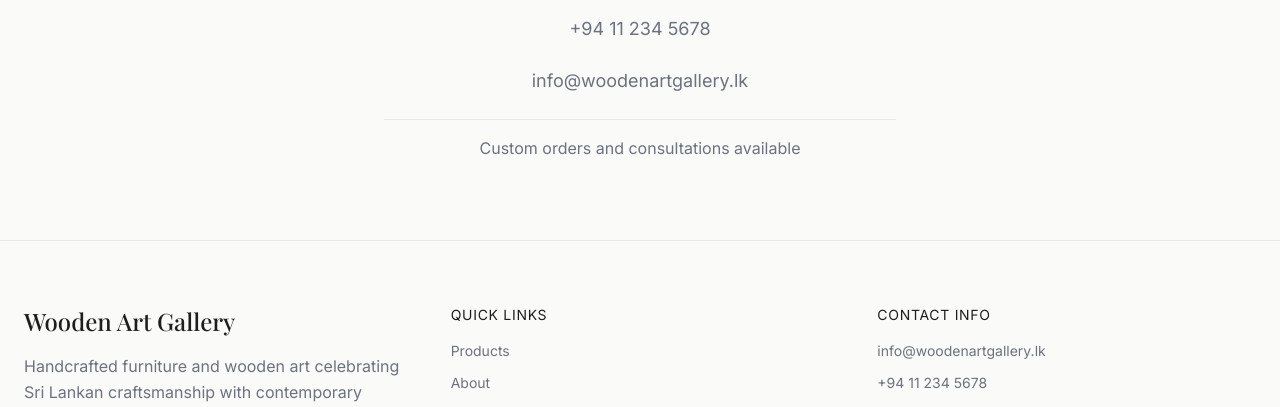
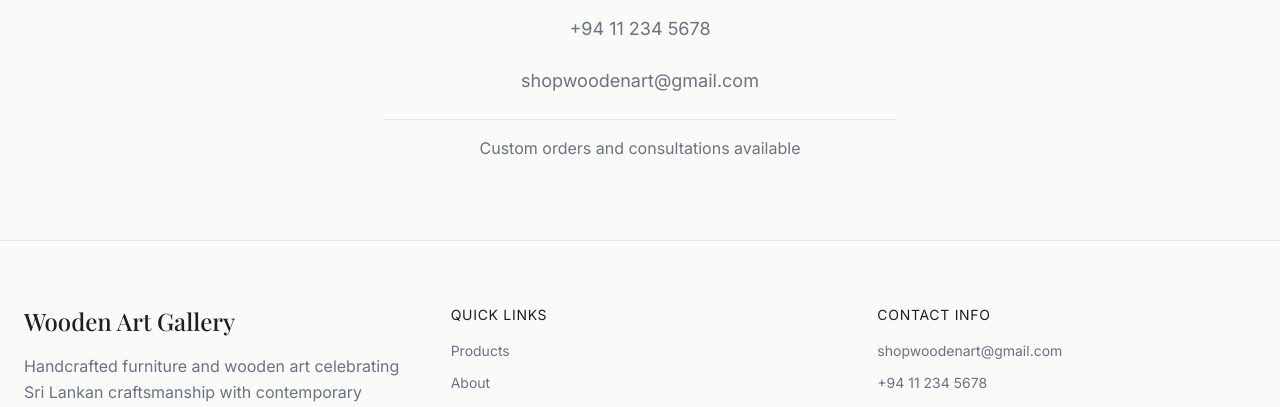
Before and after one commit to HimashaHerath/wooden-art, a Next.js app: page /about in a window 1280 px wide. Shown: the part 1723-2130 px from the top of the page. Built offline with nearby package versions, Linux system fonts and the light colour scheme.

Commit message:
chore: update site email address to shopwoodenart@gmail.com across all pages and configurations

```diff
--- a/src/app/[slug]/page.tsx
+++ b/src/app/[slug]/page.tsx
@@ -176,7 +176,7 @@ export default async function ProductPage({ params }: { params: Promise<{ slug:
                 Call to Enquire
               </a>
               <a
-                href="mailto:info@woodenartgallery.lk"
+                href="mailto:shopwoodenart@gmail.com"
                 className="inline-flex items-center justify-center gap-2 border border-border text-foreground font-sans text-sm px-6 py-3 rounded-md hover:border-accent hover:text-accent transition-polene min-h-[44px]"
               >
                 <Mail className="w-4 h-4" />
@@ -373,10 +373,10 @@ export default async function ProductPage({ params }: { params: Promise<{ slug:
                 </div>
                 <div>
                   <a
-                    href="mailto:info@woodenartgallery.lk"
+                    href="mailto:shopwoodenart@gmail.com"
                     className="text-muted-foreground hover:text-accent transition-polene"
                   >
-                    info@woodenartgallery.lk
+                    shopwoodenart@gmail.com
                   </a>
                 </div>
                 <div className="text-muted-foreground pt-2 border-t border-border">Island-wide delivery available</div>
--- a/src/app/about/page.tsx
+++ b/src/app/about/page.tsx
@@ -100,10 +100,10 @@ export default function AboutPage() {
                 </div>
                 <div>
                   <a
-                    href="mailto:info@woodenartgallery.lk"
+                    href="mailto:shopwoodenart@gmail.com"
                     className="text-muted-foreground hover:text-accent transition-polene text-lg"
                   >
-                    info@woodenartgallery.lk
+                    shopwoodenart@gmail.com
                   </a>
                 </div>
                 <div className="text-muted-foreground pt-4 border-t border-border">
--- a/src/app/contact/page.tsx
+++ b/src/app/contact/page.tsx
@@ -52,10 +52,10 @@ export default function ContactPage() {
                   <div>
                     <h3 className="font-sans text-base font-semibold text-foreground mb-2">Email</h3>
                     <a
-                      href="mailto:info@woodenartgallery.lk"
+                      href="mailto:shopwoodenart@gmail.com"
                       className="font-sans text-base text-muted-foreground hover:text-accent transition-polene"
                     >
-                      info@woodenartgallery.lk
+                      shopwoodenart@gmail.com
                     </a>
                   </div>
                 </div>
@@ -117,7 +117,7 @@ export default function ContactPage() {
             <div>
               <h2 className="font-serif text-2xl lg:text-3xl text-foreground mb-8">Send a Message</h2>
               <form
-                action="mailto:info@woodenartgallery.lk"
+                action="mailto:shopwoodenart@gmail.com"
                 method="post"
                 encType="text/plain"
                 className="space-y-5"
--- a/src/components/SiteFooter.tsx
+++ b/src/components/SiteFooter.tsx
@@ -42,8 +42,8 @@ export default function SiteFooter() {
             </h5>
             <div className="font-sans text-sm text-muted-foreground space-y-3">
               <p>
-                <a href="mailto:info@woodenartgallery.lk" className="hover:text-accent transition-polene">
-                  info@woodenartgallery.lk
+                <a href="mailto:shopwoodenart@gmail.com" className="hover:text-accent transition-polene">
+                  shopwoodenart@gmail.com
                 </a>
               </p>
               <p>
--- a/src/lib/business-info.ts
+++ b/src/lib/business-info.ts
@@ -8,7 +8,7 @@ export const BUSINESS_INFO = {
 
   // Contact Information - UPDATE WITH YOUR ACTUAL DETAILS
   contact: {
-    email: "info@woodenartgallery.lk", // Replace with your actual email
+    email: "shopwoodenart@gmail.com", // Replace with your actual email
     phone: "+94 11 234 5678", // Replace with your actual phone number
     address: {
       street: "Your Business Address", // Replace with your actual address
```
